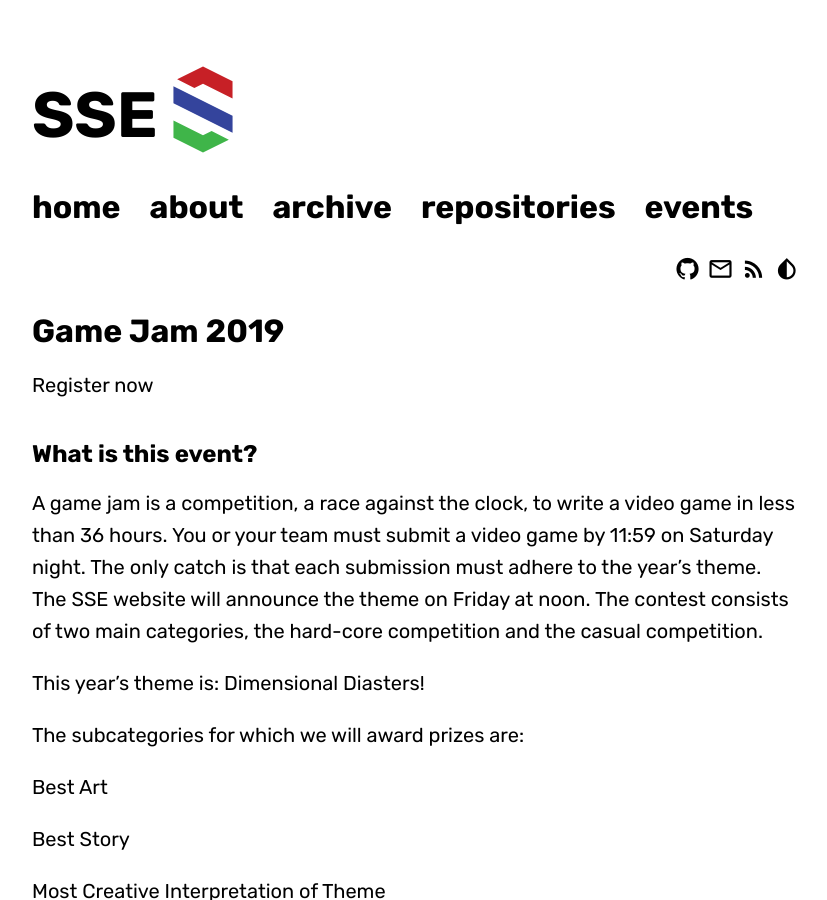
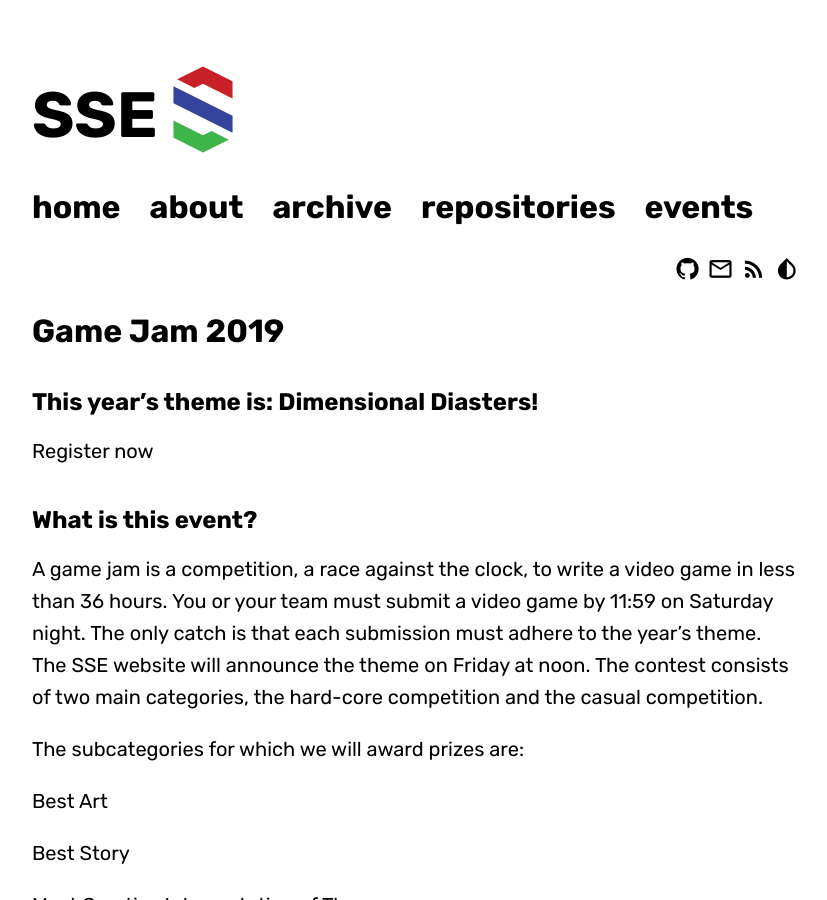
Before and after one commit to msoe-sse/msoe-sse.github.io, a Jekyll site: the page built from _events/gameJam.md, in a window 1280 px wide and 900 px high. Shown: the whole window, without its empty margins (224-1051 px from the left). Built offline with Jekyll 4.4.1, drawn with Linux system fonts in a browser that asks for light colours; some web fonts are replaced.

Commit message:
Update theme to be more prominent

```diff
--- a/_events/gameJam.md
+++ b/_events/gameJam.md
@@ -7,13 +7,13 @@ published: true
 
 # Game Jam 2019
 
+## This year’s theme is: Dimensional Diasters!
+
 [Register now](https://docs.google.com/forms/d/e/1FAIpQLScc1pJpq1djj7SdGMW2XmuD2wxfaZ_CrHEQtqDppeBFf_cdUw/viewform)
 
 ## What is this event?
 
 A game jam is a competition, a race against the clock, to write a video game in less than 36 hours. You or your team must submit a video game by 11:59 on Saturday night. The only catch is that each submission must adhere to the year’s theme. The SSE website will announce the theme on Friday at noon. The contest consists of two main categories, the hard-core competition and the casual competition.
-
-This year’s theme is: Dimensional Diasters!
 
 The subcategories for which we will award prizes are:
 
```
